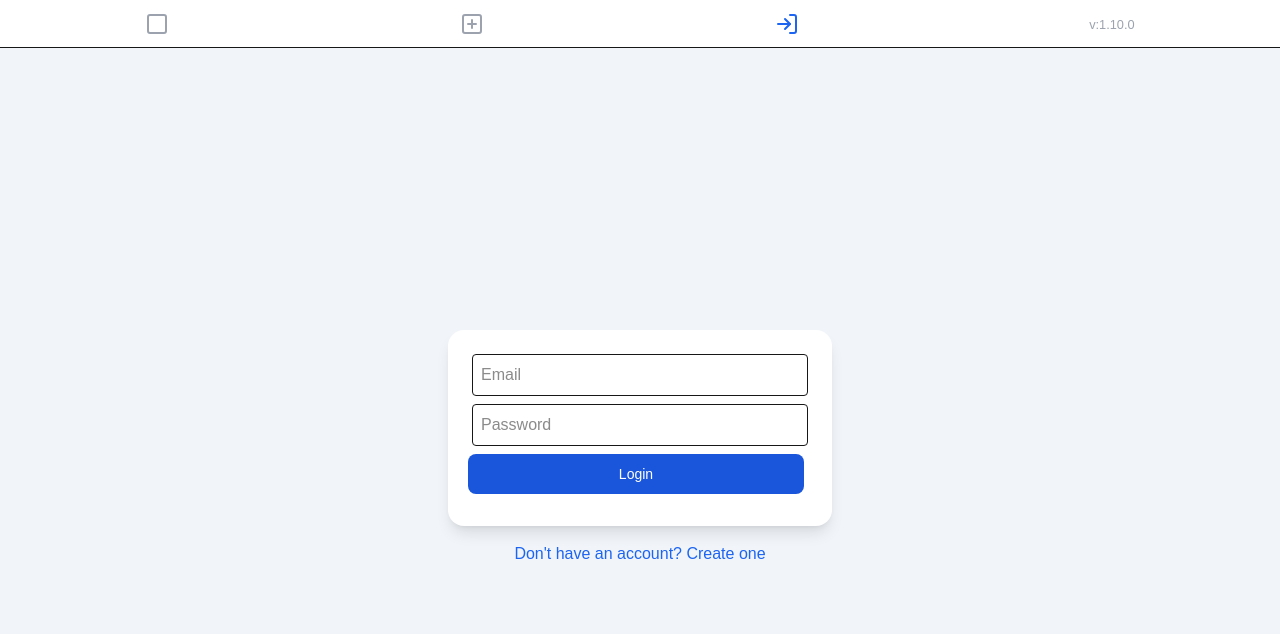
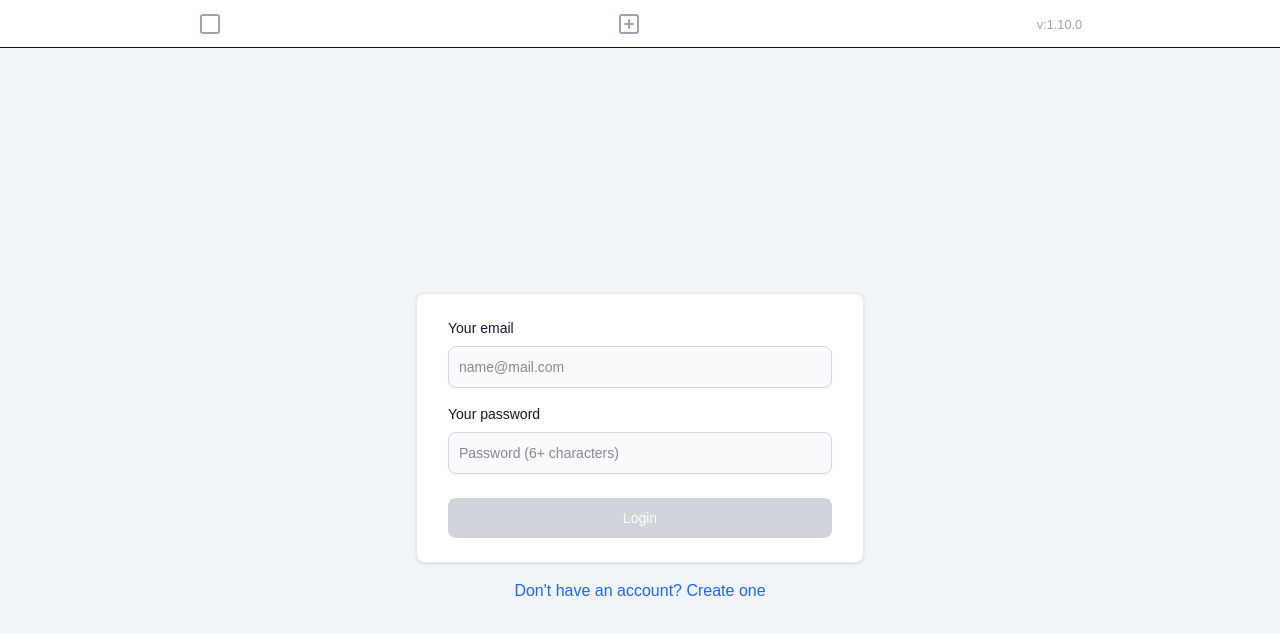
Before and after one commit to cmariofonseca/lexloop, a Next.js app: page /pages/auth in a window 1280 px wide. Shown: the top 634 px of the page. Built offline with nearby package versions, Linux system fonts and the light colour scheme.

Commit message:
feat(HU0003): Add full validation to sign-up and sign-in form (email, password match and length)

```diff
--- a/src/app/components/navbar.tsx
+++ b/src/app/components/navbar.tsx
@@ -1,7 +1,7 @@
 "use client";
 import Link from "next/link";
 import { usePathname } from "next/navigation";
-import { LogIn, PlusSquare, Square } from "lucide-react";
+import { PlusSquare, Square } from "lucide-react";
 
 export default function Navbar() {
   const pathname = usePathname();
@@ -14,18 +14,14 @@ export default function Navbar() {
       >
         <Square size={24} />
       </Link>
+
       <Link
         href="/pages/add"
         className={pathname === "/pages/add" ? "text-blue-600" : "text-gray-400"}
       >
         <PlusSquare size={24} />
       </Link>
-      <Link
-        href="/pages/auth"
-        className={pathname === "/pages/auth" ? "text-blue-600" : "text-gray-400"}
-      >
-        <LogIn size={24} />
-      </Link>
+
       <Link
         href="/pages/cards"
         className={pathname === "/pages/cards" ? "text-blue-600" : "text-gray-400"}
--- a/src/app/components/signInForm.tsx
+++ b/src/app/components/signInForm.tsx
@@ -9,10 +9,16 @@ import { auth } from "@/app/libs/firebase";
 export default function SignInForm() {
   const [email, setEmail] = useState("");
   const [password, setPassword] = useState("");
+
   const [error, setError] = useState("");
   const [loading, setLoading] = useState(false);
 
-  const handleSubmit = async (e: React.FormEvent) => {
+  const isValidEmail = (email: string): boolean => /^[^\s@]+@[^\s@]+\.[^\s@]+$/.test(email);
+  const isEmailValid = isValidEmail(email);
+  const isPasswordValid = password.length >= 6;
+  const isFormComplete = isEmailValid && isPasswordValid;
+
+  const handleSignIn = async (e: React.FormEvent) => {
     e.preventDefault();
     if (!email.trim() || !password.trim()) return;
 
@@ -25,7 +31,6 @@ export default function SignInForm() {
       console.log("Logged in:", user.email);
     } catch (err) {
       const error = err as FirebaseError;
-      console.error(error);
       setError(error.message);
     } finally {
       setLoading(false);
@@ -33,35 +38,56 @@ export default function SignInForm() {
   };
 
   return (
-    <form
-      onSubmit={handleSubmit}
-      className="relative bg-white max-w-sm w-full h-full p-6 rounded-2xl shadow-lg flex flex-col justify-center items-center"
-    >
+    <div className="w-full max-w-md p-6 bg-white border border-gray-200 rounded-lg shadow-sm">
+      <form className="max-w-sm mx-auto" onSubmit={handleSignIn}>
+        {/* Email */}
+        <div className="mb-4">
+          <label className="block mb-2 text-sm font-medium text-gray-900" htmlFor="email">
+            Your email
+          </label>
           <input
+            className="shadow-xs bg-gray-50 border border-gray-300 text-gray-900 text-sm rounded-lg focus:ring-blue-500 focus:border-blue-500 block w-full p-2.5"
+            id="email"
             type="email"
-        placeholder="Email"
+            placeholder="name@mail.com"
             value={email}
             onChange={(e) => setEmail(e.target.value)}
-        className="w-full mb-2 p-2 border rounded"
             required
           />
+          {!isEmailValid && email && (
+            <p className="text-red-600 text-sm mt-1">Invalid email format</p>
+          )}
+        </div>
+
+        {/* Password */}
+        <div className="mb-4">
+          <label className="block mb-2 text-sm font-medium text-gray-900" htmlFor="password">
+            Your password
+          </label>
           <input
+            className="shadow-xs bg-gray-50 border border-gray-300 text-gray-900 text-sm rounded-lg focus:ring-blue-500 focus:border-blue-500 block w-full p-2.5"
+            id="password"
             type="password"
-        placeholder="Password"
+            placeholder="Password (6+ characters)"
+            minLength={6}
             value={password}
             onChange={(e) => setPassword(e.target.value)}
-        className="w-full mb-2 p-2 border rounded"
             required
           />
+        </div>
+
         {error && <p className="text-red-600 text-sm mb-2">{error}</p>}
 
+        {/* Submit Button */}
         <button
           type="submit"
-        disabled={loading}
-        className="w-full text-white bg-blue-700 hover:bg-blue-800 focus:ring-4 focus:ring-blue-300 font-medium rounded-lg text-sm px-5 py-2.5 me-2 mb-2 dark:bg-blue-600 dark:hover:bg-blue-700 focus:outline-none dark:focus:ring-blue-800"
+          disabled={!isFormComplete || loading}
+          className={`w-full mt-2 text-white font-medium rounded-lg text-sm px-5 py-2.5 text-center
+            ${isFormComplete ? "bg-blue-700 hover:bg-blue-800" : "bg-gray-300 cursor-not-allowed"}`}
         >
           {loading ? "Logging in..." : "Login"}
         </button>
       </form>
+    </div>
   );
 }
--- a/src/app/components/signUpForm.tsx
+++ b/src/app/components/signUpForm.tsx
@@ -9,14 +9,28 @@ import { auth } from "@/app/libs/firebase";
 export default function SignUpForm() {
   const [email, setEmail] = useState("");
   const [password, setPassword] = useState("");
+  const [repeatPassword, setRepeatPassword] = useState("");
+
   const [error, setError] = useState("");
   const [success, setSuccess] = useState("");
   const [loading, setLoading] = useState(false);
+
+  const isValidEmail = (email: string): boolean => /^[^\s@]+@[^\s@]+\.[^\s@]+$/.test(email);
+  const isEmailValid = isValidEmail(email);
+  const isPasswordValid = password.length >= 6;
+  const passwordsMatch = password === repeatPassword;
+  const isFormComplete = isEmailValid && isPasswordValid && repeatPassword && passwordsMatch;
 
   const handleSignUp = async (e: React.FormEvent) => {
     e.preventDefault();
     setError("");
     setSuccess("");
+
+    if (!passwordsMatch) {
+      setError("Passwords do not match");
+      return;
+    }
+
     setLoading(true);
 
     try {
@@ -25,9 +39,9 @@ export default function SignUpForm() {
       setSuccess(`User created: ${user.email}`);
       setEmail("");
       setPassword("");
+      setRepeatPassword("");
     } catch (err) {
       const error = err as FirebaseError;
-      console.error(error);
       setError(error.message);
     } finally {
       setLoading(false);
@@ -35,36 +49,80 @@ export default function SignUpForm() {
   };
 
   return (
-    <form
-      onSubmit={handleSignUp}
-      className="relative bg-white max-w-sm w-full h-full p-6 rounded-2xl shadow-lg flex flex-col justify-center items-center"
-    >
+    <div className="w-full max-w-md p-6 bg-white border border-gray-200 rounded-lg shadow-sm">
+      <form className="max-w-sm mx-auto" onSubmit={handleSignUp}>
+        {/* Email */}
+        <div className="mb-4">
+          <label className="block mb-2 text-sm font-medium text-gray-900" htmlFor="email">
+            Your email
+          </label>
           <input
+            className="shadow-xs bg-gray-50 border border-gray-300 text-gray-900 text-sm rounded-lg focus:ring-blue-500 focus:border-blue-500 block w-full p-2.5"
+            id="email"
             type="email"
-        placeholder="Email"
+            placeholder="name@mail.com"
             value={email}
             onChange={(e) => setEmail(e.target.value)}
-        className="w-full mb-2 p-2 border rounded"
             required
           />
+          {!isEmailValid && email && (
+            <p className="text-red-600 text-sm mt-1">Invalid email format</p>
+          )}
+        </div>
+
+        {/* Password */}
+        <div className="mb-4">
+          <label className="block mb-2 text-sm font-medium text-gray-900" htmlFor="password">
+            Your password
+          </label>
           <input
+            className="shadow-xs bg-gray-50 border border-gray-300 text-gray-900 text-sm rounded-lg focus:ring-blue-500 focus:border-blue-500 block w-full p-2.5"
+            id="password"
             type="password"
             placeholder="Password (6+ characters)"
+            minLength={6}
             value={password}
             onChange={(e) => setPassword(e.target.value)}
-        className="w-full mb-2 p-2 border rounded"
             required
+          />
+        </div>
+
+        {/* Repeat Password */}
+        <div className="mb-4">
+          <label className="block mb-2 text-sm font-medium text-gray-900" htmlFor="repeat-password">
+            Repeat password
+          </label>
+          <input
+            className="shadow-xs bg-gray-50 border border-gray-300 text-gray-900 text-sm rounded-lg focus:ring-blue-500 focus:border-blue-500 block w-full p-2.5"
+            id="repeat-password"
+            type="password"
+            placeholder="Repeat your password"
             minLength={6}
+            value={repeatPassword}
+            onChange={(e) => setRepeatPassword(e.target.value)}
+            required
           />
+        </div>
+
+        {/* Validation messages */}
+        {!passwordsMatch && repeatPassword && (
+          <p className="text-red-600 text-sm mb-2">Passwords do not match</p>
+        )}
         {error && <p className="text-red-600 text-sm mb-2">{error}</p>}
         {success && <p className="text-green-600 text-sm mb-2">{success}</p>}
+
+        {/* Submit Button */}
         <button
           type="submit"
-        disabled={loading}
-        className="w-full bg-green-600 text-white py-2 rounded hover:bg-green-700 disabled:opacity-50"
+          disabled={!isFormComplete || loading}
+          className={`w-full mt-2 text-white font-medium rounded-lg text-sm px-5 py-2.5 text-center
+            ${
+              isFormComplete ? "bg-green-700 hover:bg-green-800" : "bg-gray-300 cursor-not-allowed"
+            }`}
         >
           {loading ? "Creating user..." : "Create Account"}
         </button>
       </form>
+    </div>
   );
 }
--- a/src/app/page.tsx
+++ b/src/app/page.tsx
@@ -1,5 +1,5 @@
-import { redirect } from 'next/navigation';
+import { redirect } from "next/navigation";
 
 export default function Home() {
-  redirect('/pages/cards');
+  redirect("/pages/auth");
 }
```
Lines whose indentation alone changed are shown as unchanged.
